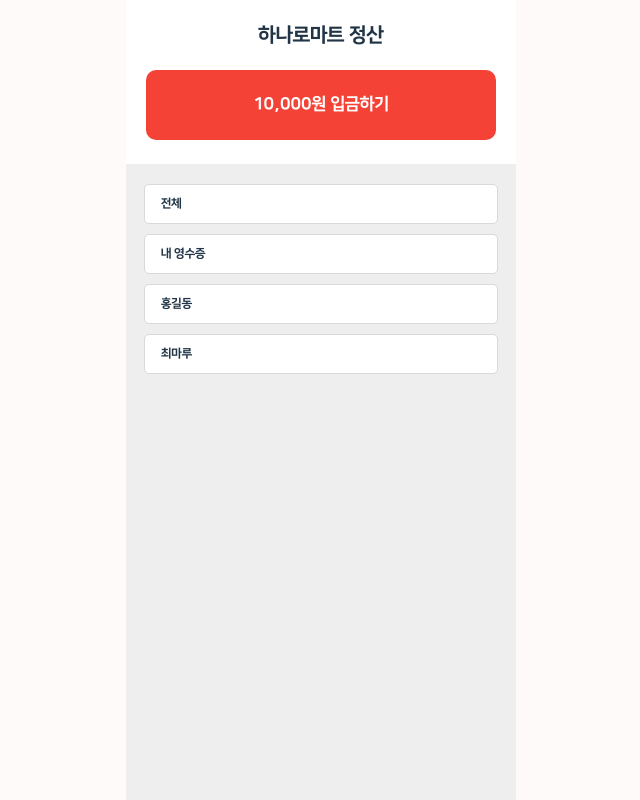
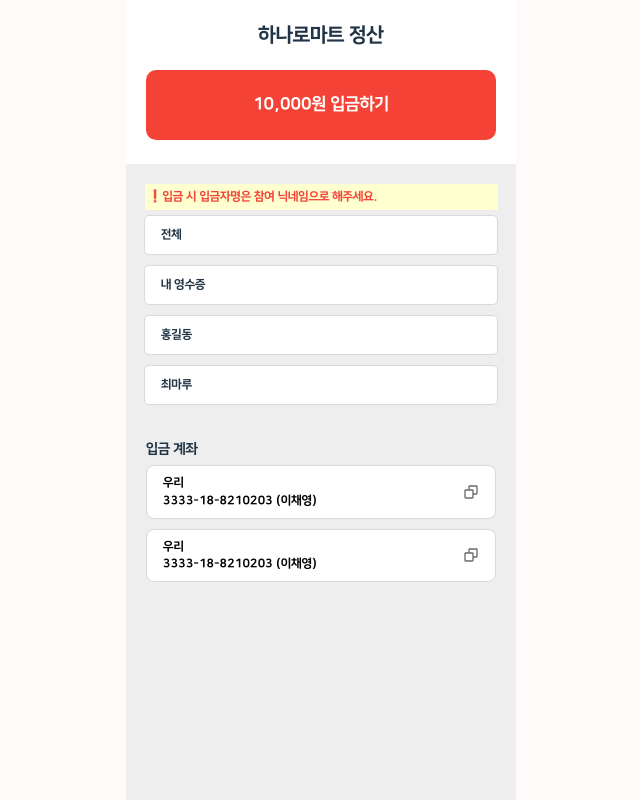
Before and after one commit to 9oormthon-univ/2025_SEASONTHON_TEAM_72_FE, a React (Vite) app: page /result/member in a window 1280 px wide. Shown: the whole page, without its empty margins (319-959 px from the left). Built offline with nearby package versions, Linux system fonts and the light colour scheme.

Commit message:
feat: accountlistitem 구현 #9

```diff
--- /dev/null
+++ b/src/components/Result/AccountListItem.tsx
@@ -0,0 +1,105 @@
+import React from "react";
+import styled from "styled-components";
+import { BiCopy } from "react-icons/bi";
+
+interface AccountListItemProps {
+  bank: string;
+  accountNumber: string;
+  owner: string;
+  className?: string;
+  onCopy?: (fullText: string) => void;
+}
+
+const AccountListItem: React.FC<AccountListItemProps> = ({
+  bank,
+  accountNumber,
+  owner,
+  className,
+  onCopy,
+}) => {
+  const fullCopyText = `${bank} ${accountNumber} (${owner})`;
+
+  const copyToClipboard = async () => {
+    try {
+      if (navigator.clipboard?.writeText) {
+        await navigator.clipboard.writeText(fullCopyText);
+      } else {
+        const textarea = document.createElement("textarea");
+        textarea.value = fullCopyText;
+        textarea.style.position = "fixed";
+        textarea.style.opacity = "0";
+        document.body.appendChild(textarea);
+        textarea.select();
+        document.execCommand("copy");
+        document.body.removeChild(textarea);
+      }
+      onCopy?.(fullCopyText);
+    } catch (e) {
+      console.error("copy failed", e);
+    }
+  };
+
+  return (
+    <Wrapper className={className}>
+      <TextBlock>
+        <Line>{bank}</Line>
+        <Line style={{ marginTop: 4 }}>
+          {accountNumber} ({owner})
+        </Line>
+      </TextBlock>
+      <IconButton
+        type="button"
+        aria-label={`계좌 정보 복사: ${fullCopyText}`}
+        onClick={copyToClipboard}
+      >
+        <BiCopy size={18} color="#555" />
+      </IconButton>
+    </Wrapper>
+  );
+};
+
+export default AccountListItem;
+
+const Wrapper = styled.div`
+  width: 100%;
+  background: #fff;
+  border: 0.5px solid #d9d9d9;
+  border-radius: 8px;
+  padding: 10px 16px 10px 16px;
+  display: flex;
+  align-items: center;
+  justify-content: space-between;
+  box-sizing: border-box;
+  font-size: 12px;
+  font-weight: 800;
+  gap: 12px;
+  margin-bottom: 10px;
+`;
+
+const TextBlock = styled.div`
+  display: flex;
+  flex-direction: column;
+  align-items: flex-start;
+  justify-content: center;
+  line-height: 1.15;
+  flex: 1;
+  overflow: hidden;
+`;
+
+const Line = styled.span`
+  color: #000;
+  font-size: 12px;
+  font-weight: 800;
+  letter-spacing: 0.2px;
+  word-break: break-all;
+`;
+
+const IconButton = styled(BiCopy)`
+  display: flex;
+  align-items: center;
+  justify-content: center;
+  width: 16px;
+  height: 16px;
+  cursor: pointer;
+  color: #6b6b6b;
+`;
--- a/src/pages/ResultMemberPage.tsx
+++ b/src/pages/ResultMemberPage.tsx
@@ -1,5 +1,6 @@
 import styled from "styled-components";
 import ReceiptDropdown from "../components/common/ReceiptDropdown";
+import AccountListItem from "../components/Result/AccountListItem";
 import { dummyData2 } from "./ReviewReceiptPage";
 import { useLocation } from "react-router-dom";
 
@@ -20,16 +21,27 @@
       <DashboardDiv>
         <MyAmountDiv>{amountText}</MyAmountDiv>
       </DashboardDiv>
-      <ReceiptDiv>
-        {isResultPage && role === "참여자" && (
-          <WarningDiv>
-            ❗입금 시 입금자명은 참여 닉네임으로 해주세요.
-          </WarningDiv>
-        )}{" "}
-        {dummyData2.map((it) => (
-          <ReceiptDropdown key={it.user} data={it} />
-        ))}
-      </ReceiptDiv>
+      <ContentSection>
+        <WarningDiv>❗입금 시 입금자명은 참여 닉네임으로 해주세요.</WarningDiv>
+        <ReceiptDiv>
+          {dummyData2.map((it) => (
+            <ReceiptDropdown key={it.user} data={it} />
+          ))}
+        </ReceiptDiv>
+        <AccountDiv>
+          <p>입금 계좌</p>
+          <AccountListItem
+            bank="우리"
+            accountNumber="3333-18-8210203"
+            owner="이채영"
+          />
+          <AccountListItem
+            bank="우리"
+            accountNumber="3333-18-8210203"
+            owner="이채영"
+          />
+        </AccountDiv>
+      </ContentSection>
     </SettleupResultPageLayout>
   );
 };
@@ -86,7 +98,7 @@
   font-weight: 800;
 `;
 
-const ReceiptDiv = styled.div`
+const ContentSection = styled.div`
   display: flex;
   flex-direction: column;
   justify-content: start;
@@ -108,3 +120,21 @@
   font-size: 12px;
   font-weight: 800;
 `;
+
+const ReceiptDiv = styled.div`
+  display: flex;
+  flex-direction: column;
+`;
+
+const AccountDiv = styled.div`
+  display: flex;
+  flex-direction: column;
+  width: 350px;
+  margin-top: 10px;
+
+  p {
+    font-size: 14px;
+    font-weight: 800;
+    margin-bottom: 5px;
+  }
+`;
```
Also changed, not shown: 1 other file (tests, documents, lock files or other folders).
